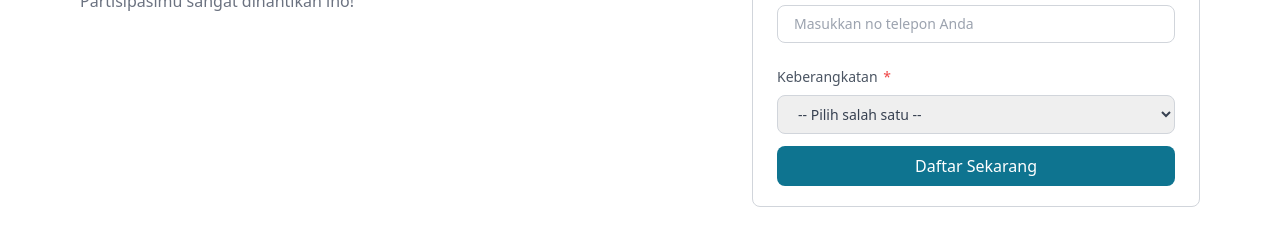
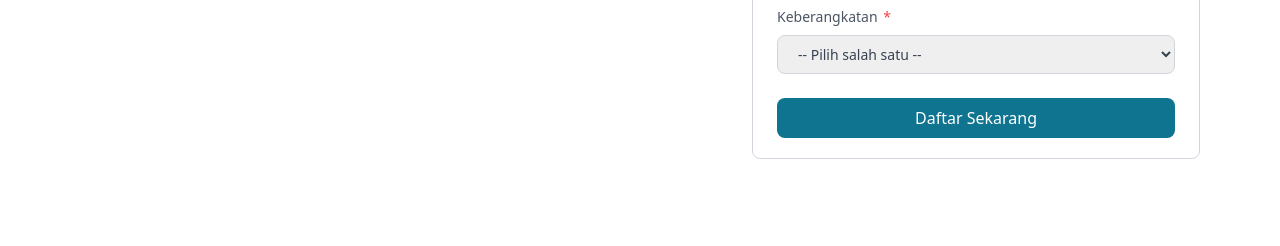
Before and after one commit to Fhsdmh/ijwil, a plain HTML site: page index.html in a window 1280 px wide. Shown: the part 494-740 px from the top of the page. Drawn offline with Linux system fonts and the light colour scheme.

Commit message:
fix bug css

```diff
--- a/index.html
+++ b/index.html
@@ -38,7 +38,7 @@
     </div>
 
     <div
-        class="container px-4 pt-12 pb-4 mx-auto md:pt-24 md:pb-0 sm:max-w-xl md:max-w-full lg:max-w-screen-xl md:px-20">
+        class="container px-4 pt-12 pb-4 mx-auto md:pt-10 md:pb-0 sm:max-w-xl md:max-w-full lg:max-w-screen-xl md:px-20">
         <div class="flex flex-col items-center justify-center md:justify-between lg:flex-row">
             <div class="max-w-lg mb-4 md:mb-0">
                 <h2
@@ -104,7 +104,7 @@
                             <option value="Kemang">Kemang</option>
                         </select>
                     </div>
-                    <div class="mb-6">
+                    <div class="mb-3">
                         <label for="telepon"
                             class="block mb-2 text-sm text-gray-600 dark:text-white after:content-['*'] after:ml-0.5 after:text-red-500">
                             No. Telepon/WhatsApp
@@ -114,7 +114,7 @@
                             placeholder="Masukkan no telepon Anda" onkeypress="return isNumberKey(event)"
                             autocomplete="off" required>
                     </div>
-                    <div class="mb-3">
+                    <div class="mb-6">
                         <label for="keberangkatan"
                             class="block mb-2 text-sm text-gray-600 dark:text-white after:content-['*'] after:ml-0.5 after:text-red-500">
                             Keberangkatan
```
